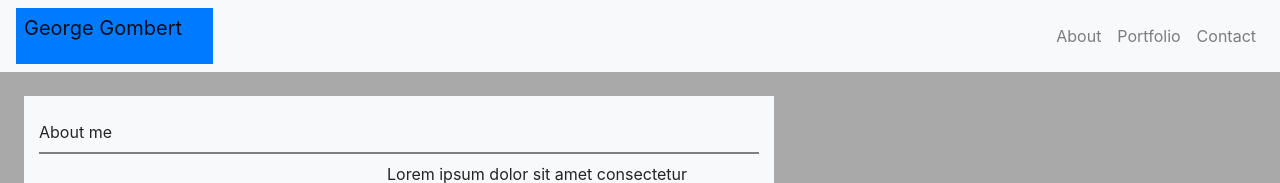
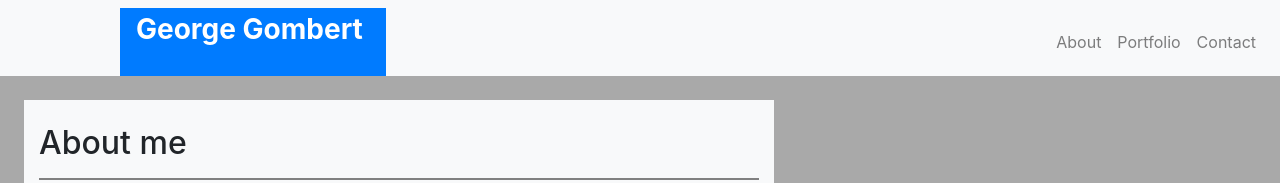
Before and after one commit to georgegombert/Homework_2, a plain HTML site: page index.html in a window 1280 px wide. Shown: the top 183 px of the page. Drawn offline with nearby package versions, Linux system fonts and the light colour scheme.

Commit message:
Fixed nav brand padding and updated heading text

```diff
--- a/index.html
+++ b/index.html
@@ -11,9 +11,9 @@
 </head>
 
 <body class="body-background ">
-    <nav class="navbar navbar-expand-sm navbar-light bg-light">
-        <div class="bg-primary">
-            <a class="navbar-brand pl-2 mb-3 col-sm-12" href="index.html">George Gombert</a>
+    <nav class="navbar navbar-expand-sm navbar-light bg-light pb-0">
+        <div class="bg-primary offset-1">
+            <a class="navbar-brand pl-2 mb-3 col-sm-12 text-center" href="index.html"><h3 class="text-white font-weight-bold">George Gombert</h3></a>
             <button class="navbar-toggler" type="button" data-toggle="collapse" data-target="#navbarSupportedContent" aria-controls="navbarSupportedContent" aria-expanded="false" aria-label="Toggle navigation">
                 <span class="navbar-toggler-icon"></span>
             </button>
@@ -36,7 +36,7 @@
     <main class="main">
         <div class=" container w-75 m-4 pt-4 mt-3 bg-light my-container">
             <div class="row">
-                <div class="col">About me</div>
+                <div class="col"><h2>About me</h2></div>
             </div>
             <div class="hr"></div>
             <div class="row">
```
Also changed, not shown: contact.html (+3 -3 lines), portfolio.html (+3 -3 lines).
